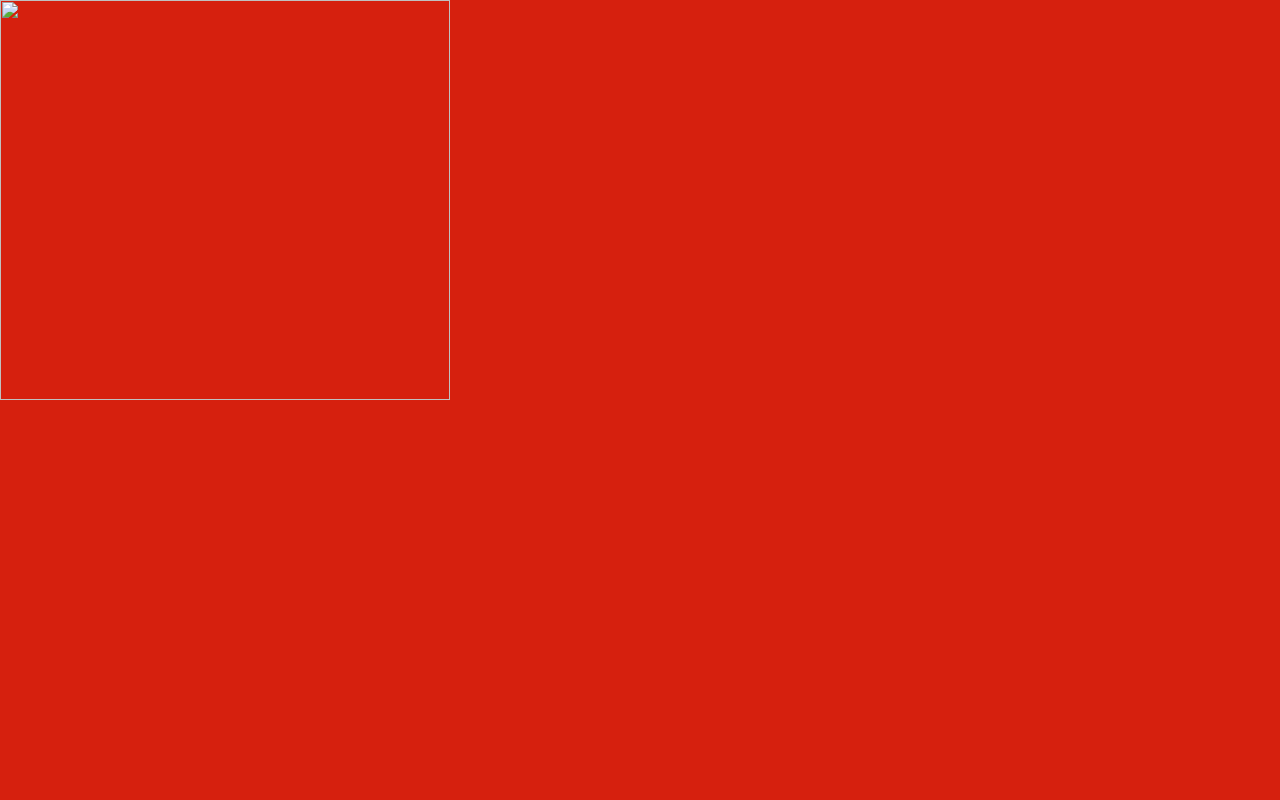
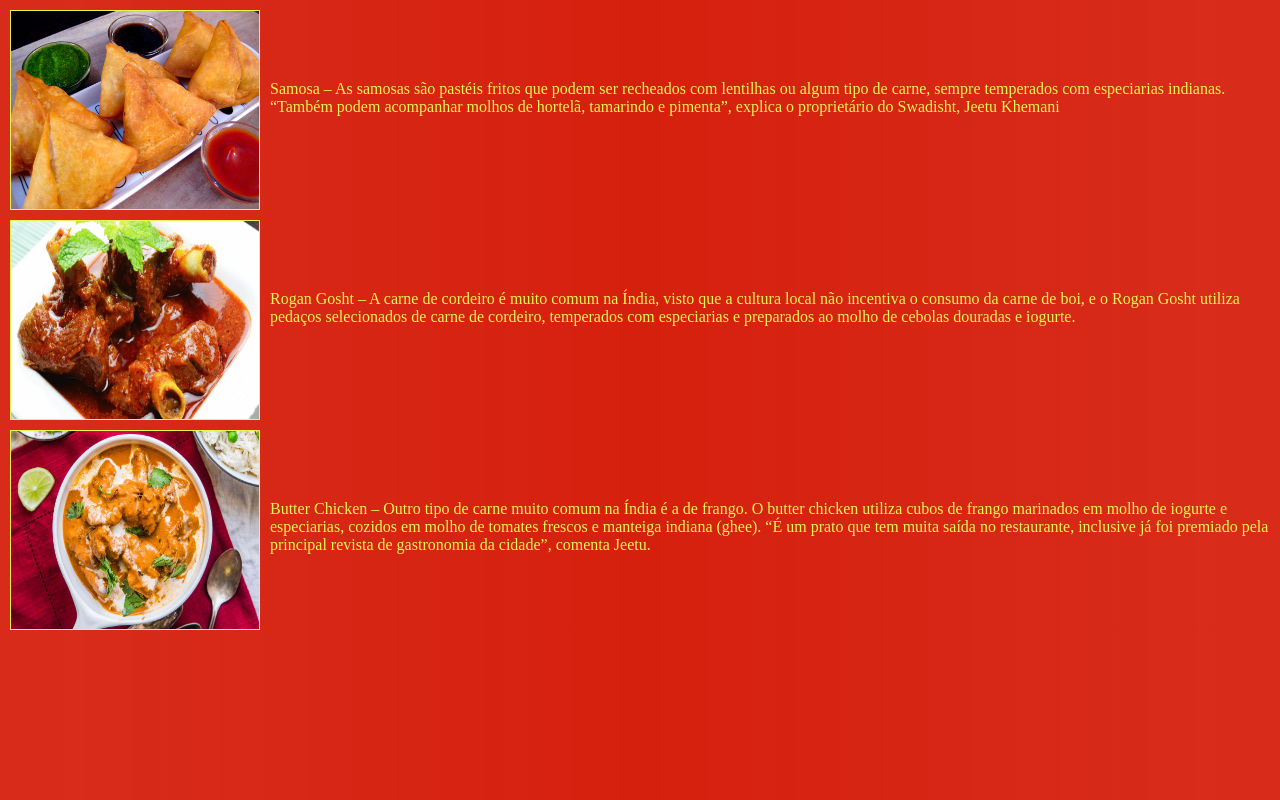
Before and after one commit to luan0412/restauranteIndiano, a plain HTML site: page populares/populas.html in a window 1280 px wide. Drawn offline with Linux system fonts and the light colour scheme.

Commit message:
pequenas mudanças

```diff
--- a/populares/css/style.css
+++ b/populares/css/style.css
@@ -2,14 +2,26 @@
     margin: 0;
     padding: 0;
     box-sizing: border-box;
+
+}
+
+body{
+    background: linear-gradient(90deg, rgba(214,32,14,0.95) 5%, rgba(214,32,14,1) 50%, rgba(214,32,14,0.95) 95%);
+
 }
 .pratos{
-    background: #d6200e;
+    display: flex;
+}
+.pratos p{
 
-    height: 100vh;
+    padding-left: 10px;
+    padding-top: 80px;
+    color: #E4F654;
 }
-
-img{
-    width: 450px;
-    height: 400px;
+.pratos img{
+    margin-top: 10px ;
+    margin-left: 10px;
+    border: 1px solid #E4F654;
+    width: 250px;
+    height: 200px;
 }
--- a/populares/js/script.js
+++ b/populares/js/script.js
@@ -0,0 +1,6 @@
+function clicar(){
+let img1 = document.getElementById("imagem1")
+
+img1.innerText = "clicou"
+
+}
--- a/populares/populas.html
+++ b/populares/populas.html
@@ -1,5 +1,6 @@
 <!DOCTYPE html>
 <html lang="en">
+
 <head>
     <meta charset="UTF-8">
     <meta http-equiv="X-UA-Compatible" content="IE=edge">
@@ -7,16 +8,36 @@
     <title>Pratos populares</title>
     <link rel="stylesheet" href="css/style.css">
 </head>
+
 <body>
     <script src="js/script.js"></script>
 
-    <div class="pratos">
-        <div class="teste">
-            <img src="logo.png" alt="">
+    <div class="pratosMain">
+        <div class="pratos" id="imagem1" onclick="clicar()">
+            <img  src="img/samosa.jpg" alt="Samosa" >
+            <p>Samosa – As samosas são pastéis fritos que podem ser recheados com lentilhas ou algum tipo de carne,
+                sempre temperados com especiarias indianas. “Também podem acompanhar molhos de hortelã, tamarindo e
+                pimenta”, explica o proprietário do Swadisht, Jeetu Khemani</p>
+
         </div>
+
+        <div class="pratos">
+            <img src="img/Rogan_Gosht.jpg" alt="Rogan Gosht">
+            <p>Rogan Gosht – A carne de cordeiro é muito comum na Índia, visto que a cultura local não incentiva o consumo da carne de boi, e o Rogan Gosht utiliza pedaços selecionados de carne de cordeiro, temperados com especiarias e preparados ao molho de cebolas douradas e iogurte.</p>
+        </div>
+
+        <div class="pratos">
+            <img src="img/Butter_Chicken.jpg" alt="Butter Chicken">
+            <p>Butter Chicken – Outro tipo de carne muito comum na Índia é a de frango. O butter chicken utiliza cubos de frango marinados em molho de iogurte e especiarias, cozidos em molho de tomates frescos e manteiga indiana (ghee). “É um prato que tem muita saída no restaurante, inclusive já foi premiado pela principal revista de gastronomia da cidade”, comenta Jeetu.
+
+            </p>
+        </div>
+
+    </div>
 
     </div>
 
 
 </body>
+
 </html>
```
Also changed, not shown: populares/index.html (deleted, +0 -12 lines), populares/img/Butter_Chicken.jpg (added), populares/img/Rogan_Gosht.jpg (added), populares/img/samosa.jpg (added).
